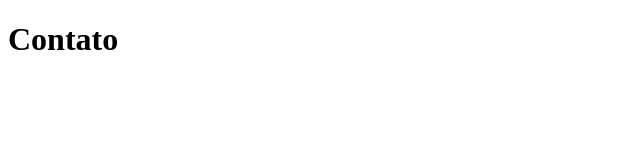
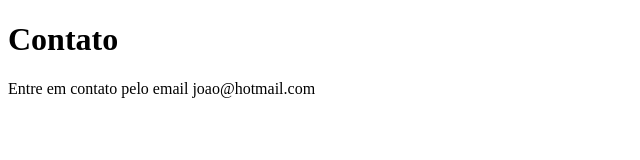
Before and after one commit to JoaovmPaula/sistema-de-cadastro, a plain HTML site: page contato.html in a window 1280 px wide. Shown: the whole page, without its empty margins (0-640 px from the left). Drawn offline with Linux system fonts and the light colour scheme.

Commit message:
Adicionando o meio de contato email

```diff
--- a/contato.html
+++ b/contato.html
@@ -8,5 +8,6 @@
 </head>
 <body>
     <h1>Contato</h1>
+    <p>Entre em contato pelo email joao@hotmail.com</p>
 </body>
 </html>
```
